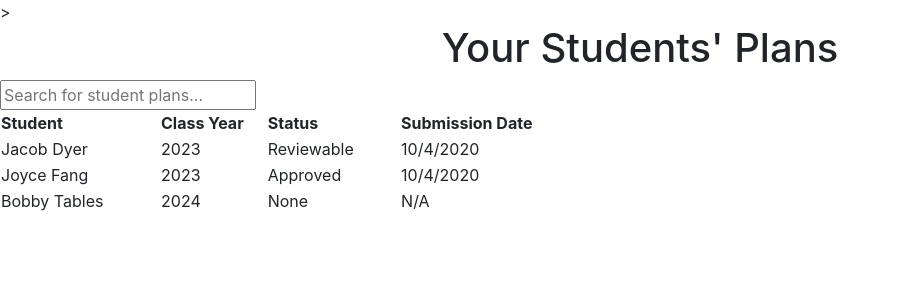
After one commit to deusexmachina013/Primary-Source, a PHP site: page /admin/home.php in a window 1280 px wide. The commit adds this page. Shown: the top 300 px of the page, without its empty margins (0-900 px from the left). Run offline with PHP 8.4, Linux system fonts and the light colour scheme.

Commit message:
Created admin\home.php
Created home.php for administrator users and adjusted style.css to space out the table columns and their contents.

```diff
--- /dev/null
+++ b/admin/home.php
@@ -0,0 +1,57 @@
+<!DOCTYPE html>
+
+<html lang="en">
+  <head>
+    <title>Administrator Homepage</title>>
+
+    <!-- CSS only -->
+    <link rel="stylesheet" href="https://stackpath.bootstrapcdn.com/bootstrap/4.5.2/css/bootstrap.min.css" integrity="sha384-JcKb8q3iqJ61gNV9KGb8thSsNjpSL0n8PARn9HuZOnIxN0hoP+VmmDGMN5t9UJ0Z" crossorigin="anonymous">
+    <link rel="stylesheet" href="../assets/css/style.css">
+
+    <!-- JS, Popper.js, and jQuery -->
+    <script src="../assets/js/admin_homepage.js"></script>
+    <script src="https://code.jquery.com/jquery-3.5.1.slim.min.js" integrity="sha384-DfXdz2htPH0lsSSs5nCTpuj/zy4C+OGpamoFVy38MVBnE+IbbVYUew+OrCXaRkfj" crossorigin="anonymous"></script>
+    <script src="https://cdn.jsdelivr.net/npm/popper.js@1.16.1/dist/umd/popper.min.js" integrity="sha384-9/reFTGAW83EW2RDu2S0VKaIzap3H66lZH81PoYlFhbGU+6BZp6G7niu735Sk7lN" crossorigin="anonymous"></script>
+    <script src="https://stackpath.bootstrapcdn.com/bootstrap/4.5.2/js/bootstrap.min.js" integrity="sha384-B4gt1jrGC7Jh4AgTPSdUtOBvfO8shuf57BaghqFfPlYxofvL8/KUEfYiJOMMV+rV" crossorigin="anonymous"></script>
+  </head>
+
+  <body>
+    <main>
+      <h1>Your Students' Plans</h1>
+      <input class="plan-lookup" type="text" placeholder="Search for student plans..." id="admin-lookup" onkeyup="filterStudentPlans()">
+
+      <table id="plan-table">
+        <!-- Table Heading -->
+        <thead>
+          <tr>
+            <th class="student-column">Student</th>
+            <th class="year-column">Class Year</th>
+            <th class="status-column">Status</th>
+            <th class="date-column">Submission Date</th>
+          </tr>
+        </thead>
+        <!-- Table Body -->
+        <tbody>
+          <tr>
+            <td>Jacob Dyer</td>
+            <td>2023</td>
+            <td>Reviewable</td>
+            <td>10/4/2020</td>
+          </tr>
+          <tr>
+            <td>Joyce Fang</td>
+            <td>2023</td>
+            <td>Approved</td>
+            <td>10/4/2020</td>
+          </tr>
+          <tr>
+            <td>Bobby Tables</td>
+            <td>2024</td>
+            <td>None</td>
+            <td>N/A</td>
+          </tr>
+        </tbody>
+      </table>
+    </main>
+  </body>
+</html>
--- a/assets/css/style.css
+++ b/assets/css/style.css
@@ -7,14 +7,13 @@
 }
 
 
-/********************/
-/* student_home.php */
-/********************/
+/************************/
+/* .../student/home.php */
+/************************/
 
 .content {
     margin-top: 100px;
 }
-
 
 /* MAIN PLAN */
 .content .container .col-sm {
@@ -106,3 +105,23 @@ button:hover {
     color:rgb(49, 45, 45);
 
 }
+
+/**********************/
+/* .../admin/home.php */
+/**********************/
+
+.student-column {
+    width: 30%;
+}
+
+.year-column {
+    width: 20%;
+}
+
+.status-column {
+    width: 25%;
+}
+
+.date-column {
+    width: 25%;
+}
```
Also changed, not shown: admin/admin_home.php (deleted, +0 -25 lines).
